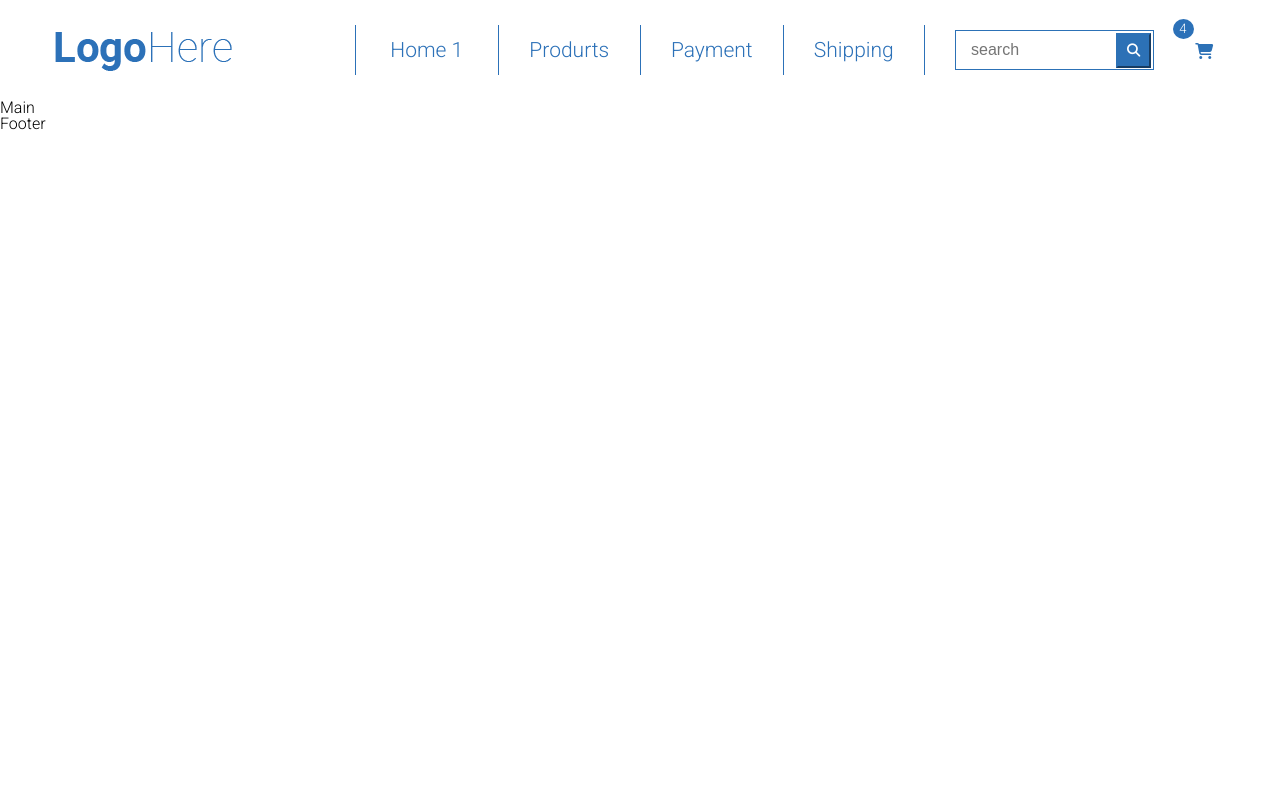
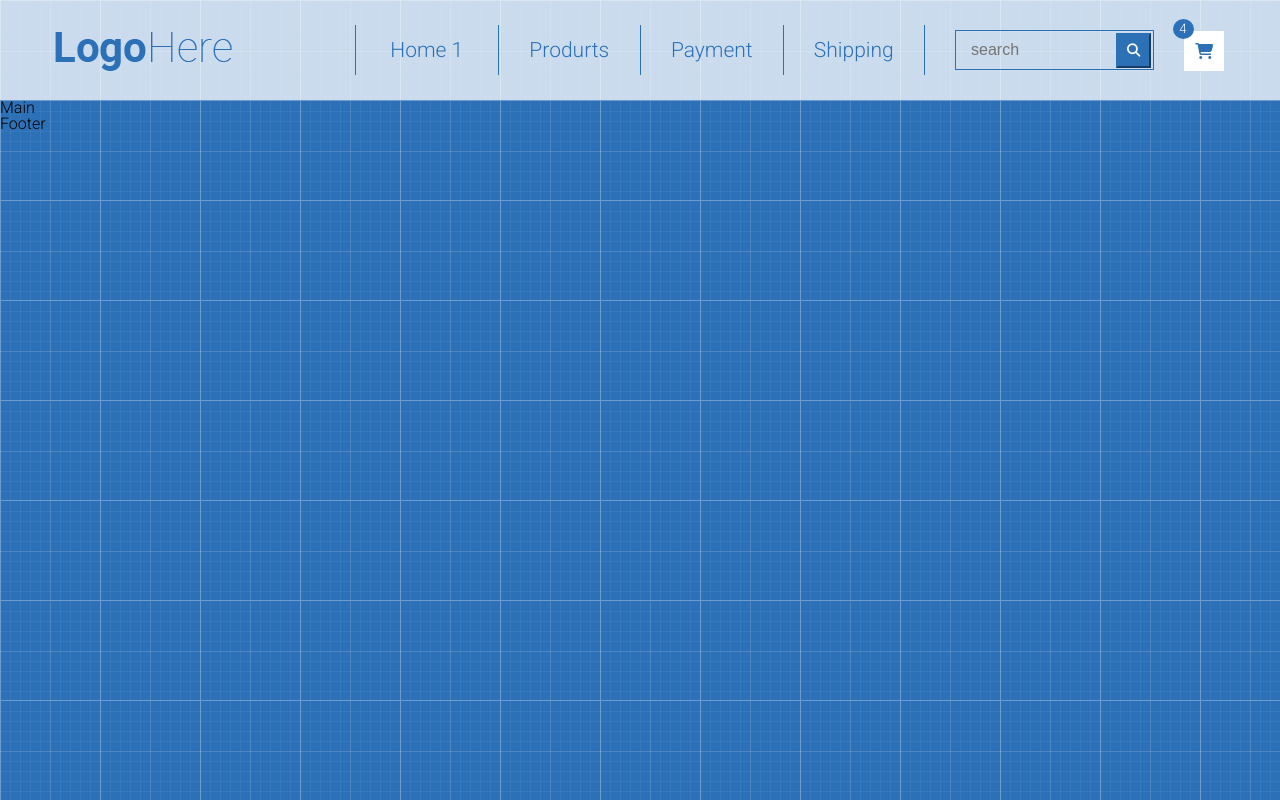
Before and after one commit to AlekeyLysak/PLANTS, a plain HTML site: page index.html in a window 1280 px wide. Drawn offline with Linux system fonts and the light colour scheme.

Commit message:
Update style.css

```diff
--- a/css/style.css
+++ b/css/style.css
@@ -4,7 +4,7 @@
 
 body{
 	font-family: 'Roboto', sans-serif;
-	background-image: url("img/patt.png");
+	background-image: url("../img/patt.png");
 }
 
 [class*="col-"] {
```
